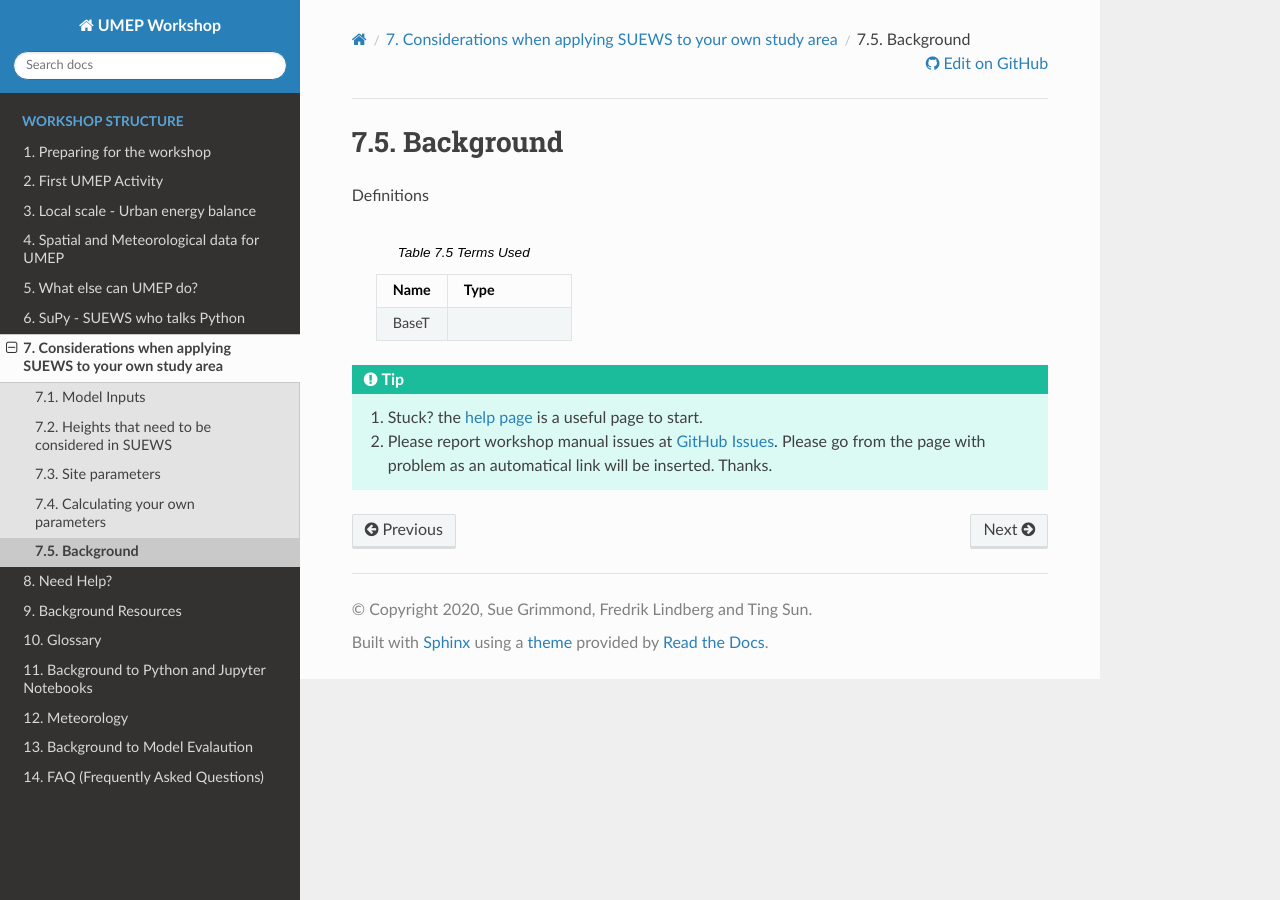
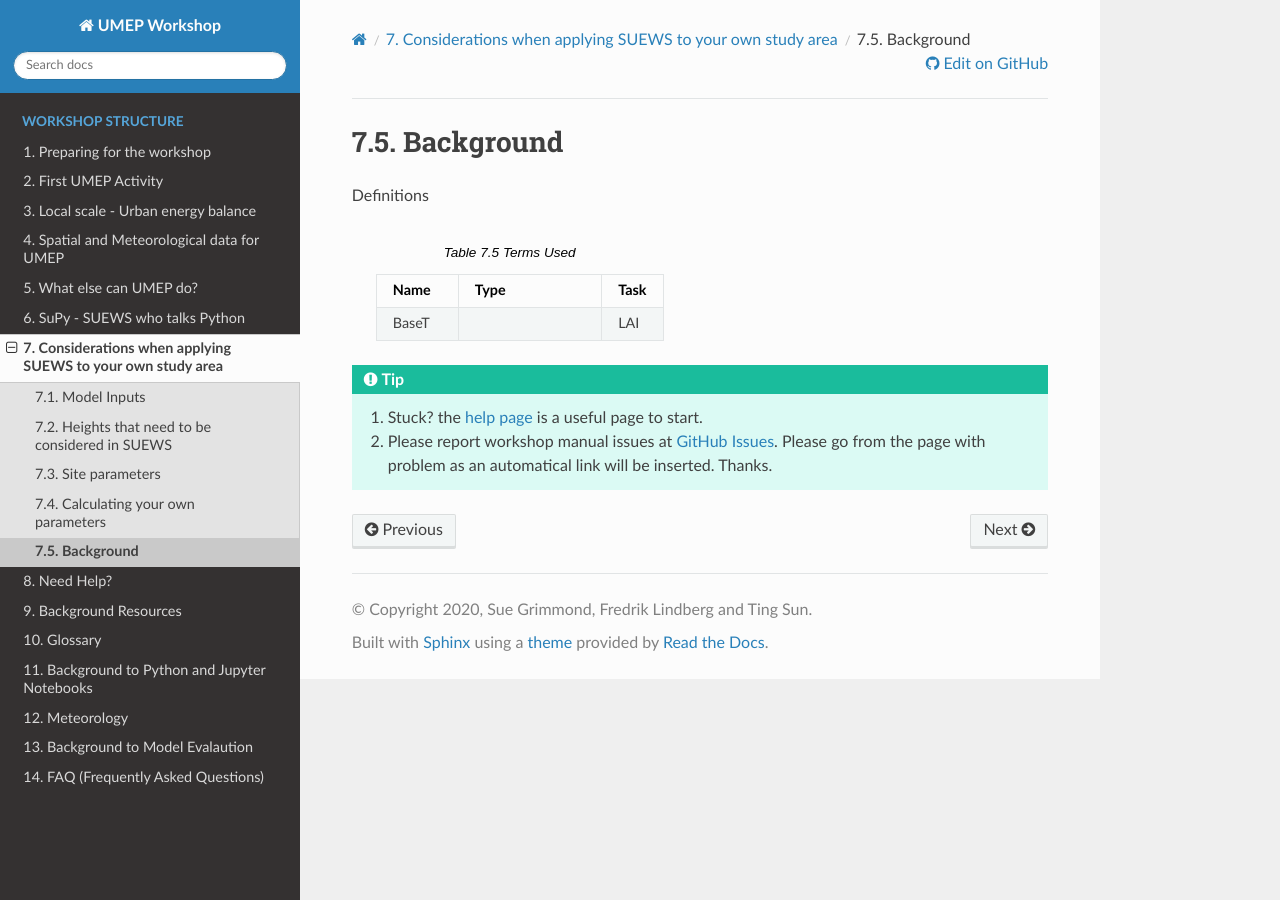
Before and after one commit to Urban-Meteorology-Reading/UMEP-Workshop, a Sphinx documentation site: the page built from source/Parameters/CalcBG.rst, in a window 1280 px wide. Built offline with Sphinx 7.4.7 and the Read the Docs theme 2.0.0, drawn with Linux system fonts in a browser that asks for light colours.

Commit message:
Update CalcBG.rst

```diff
--- a/source/Parameters/CalcBG.rst
+++ b/source/Parameters/CalcBG.rst
@@ -9,9 +9,11 @@ Definitions
 
  .. list-table:: Terms Used
    :header-rows: 1
-   :widths: 40, 70
+   :widths: 40, 70, 30
 
    * - Name
      - Type
+     - Task
    * -  BaseT
      -
+     - LAI
```
